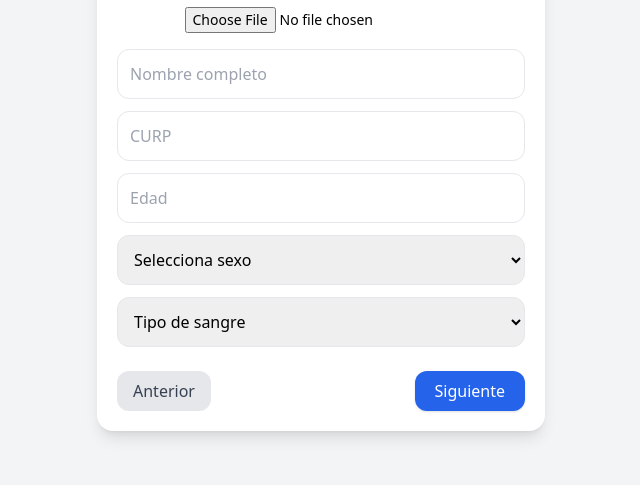
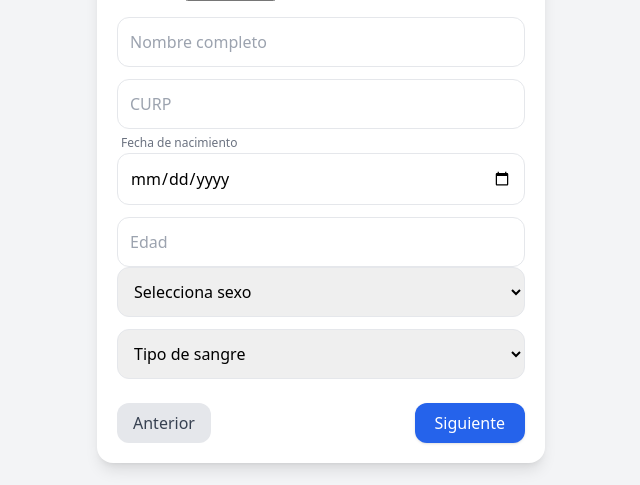
Before and after one commit to annetjmtze/cuidavida1, a Django app: page /formulario/ in a window 1280 px wide. Shown: the part 315-800 px from the top of the page, without its empty margins (319-959 px from the left). Run offline with Django 5.2, Linux system fonts and the light colour scheme; some libraries are stand-ins or nearby versions.

Commit message:
WIZARD CON 3 VALIDACIONES, nombre, curp, edad

```diff
--- a/templates/wizard.html
+++ b/templates/wizard.html
@@ -56,14 +56,25 @@ class="w-24 h-24 rounded-full object-cover border-4 border-blue-500 mb-2">
 
 <input type="file" name="foto" accept="image/*" onchange="previewImage(event)" class="text-sm">
 </div>
+<!--1. PRIMERA VALIDACIÓN SENCILLA, NOMBRE COMPLETO EXTENSIÓN MÁXIMA DE 100, MINIMA DE 2
+AQUÍ ES SENCILLO PORQUE ES DENTRO DEL INPUT, NO NECESITA FUNCIONES-->
+<input name="nombre" class="w-full p-3 border rounded-xl mb-3" placeholder="Nombre completo" maxlength="100" minlength="2">
 
-<input name="nombre" class="w-full p-3 border rounded-xl mb-3" placeholder="Nombre completo">
+<!-- 2. SEGUNDA VALIDACIÓNAQUÍ ESTÁ EL CAMPO EN DONDE SE PIDE LA CURP
+ AQUÍ ASIGNAMOS UN ID, SOLICITAMOS EL DATO, Y CREAMOS UN SPAN PARA MOSTRAR EL MENSAJE DE ERROR EN CASO DE
+ NO INGRESAR ALGO VÁLIDO-->
+<input id="curp_input" name="curp" class="w-full p-3 border rounded-xl uppercase" placeholder="CURP" required>
+<p id="curp_error" class="text-red-500 text-xs mt-1 mb-3 hidden">Ingrese una CURP válida (18 caracteres).</p>
 
-<!-- PRIMERA VALIDACIÓNAQUÍ ESTÁ EL CAMPO EN DONDE SE PIDE LA CURP-->
+<!-- TERCERA VALIDACIÓN, FECHA DE NACIMIENTO COINCIDA CON LA EDAD -->
+ <!--AQUÍ LO QUE VA  HACER ES QQUE VA A INGRESAR LA FECHA DE NACIMIENTO EN UN CAMPO TIPO FECHA
+ VA A CALCULAR LA EDAD Y SI NO COINCIDE, MARCRÁ EL ERROR
+ AQUÍ SOLO PEDIMOS LOS DATOS-->
+<label class="text-xs text-gray-500 ml-1">Fecha de nacimiento</label>
+<input id="fecha_nacimiento" name="fecha_nacimiento" type="date" class="w-full p-3 border rounded-xl mb-3" required>
 
-<input name="curp" class="w-full p-3 border rounded-xl mb-3 uppercase" placeholder="CURP" pattern="^[A-Z]{4}[0-9]{6}[HM][A-Z]{5}[A-Z0-9][0-9]$" title="Ingrese una CURP válida (18 caracteres)" required oninput="this.value = this.value.toUpperCase()">
-
-<input edad="edad" type="number" class="w-full p-3 border rounded-xl mb-3" placeholder="Edad">
+<input id="edad_input" name="edad" type="number" class="w-full p-3 border rounded-xl" placeholder="Edad" required>
+<p id="age_error" class="text-red-500 text-xs mt-1 mb-3 hidden">La edad ingresada no coincide con la fecha de nacimiento.</p>
 
 <select name="sexo" class="w-full p-3 border rounded-xl mb-3">
 <option>Selecciona sexo</option>
@@ -192,6 +203,11 @@ document.getElementById("next").onclick = () => {
     });
     if (!stepValid) return;
 
+    // VALIDACIÓN EXTRA: Verificar que la edad coincida con la fecha de nacimiento
+    if (currentStep === 0 && !validarEdadMatch()) {
+        return;
+    }
+
 if(currentStep < steps.length - 1){
 currentStep++;
 updateUI();
@@ -236,6 +252,26 @@ ninguna.checked = false;
 const emailInput = document.getElementById("email_input");
 const emailError = document.getElementById("email_error");
 
+// VALIDACIÓN DE CURP
+const curpInput = document.getElementById("curp_input");
+const curpError = document.getElementById("curp_error");
+
+function validarCURP(curp) {
+    const regex = /^[A-Z]{4}[0-9]{6}[HM][A-Z]{5}[A-Z0-9][0-9]$/;
+    return regex.test(curp);
+}
+
+curpInput.addEventListener("input", (e) => {
+    e.target.value = e.target.value.toUpperCase();
+    if (validarCURP(e.target.value) || e.target.value === "") {
+        curpError.classList.add("hidden");
+        curpInput.classList.remove("border-red-500");
+    } else {
+        curpError.classList.remove("hidden");
+        curpInput.classList.add("border-red-500");
+    }
+});
+
 //PARA CREAR LA FUNCIÓN
 function validarCorreo(email) {
     // Patrón estándar de correo electrónico
@@ -254,6 +290,45 @@ emailInput.addEventListener("input", (e) => {
     }
 });
 
+// VALIDACIÓN DE EDAD VS FECHA DE NACIMIENTO
+const dobInput = document.getElementById("fecha_nacimiento");
+const ageInput = document.getElementById("edad_input");
+const ageError = document.getElementById("age_error");
+
+function calcularEdad(fecha) {
+    const hoy = new Date();
+    const cumple = new Date(fecha);
+    let edad = hoy.getFullYear() - cumple.getFullYear();
+    const m = hoy.getMonth() - cumple.getMonth();//CALCULA LA EDAD RESTANDO HOY MENOS FECHA DE NACIMIENTP
+    // Si el mes actual es menor al mes de cumple, o es el mismo mes pero el día es menor
+    if (m < 0 || (m === 0 && hoy.getDate() < cumple.getDate())) {
+        edad--;
+    }
+    return edad;
+}
+
+function validarEdadMatch() {
+    if (!dobInput.value || !ageInput.value) return true;//SI ESTÁ VACÍO, NO MARCA NINGÚN ERROR
+
+    const edadCalculada = calcularEdad(dobInput.value);
+    const edadIngresada = parseInt(ageInput.value);
+    const coinciden = edadCalculada === edadIngresada;
+
+    ageError.classList.toggle("hidden", coinciden);// AQUÍ LO QUE HACE ES MOSTRAR U OCULTAR EL MENSAJE DE ERROR
+    ageInput.classList.toggle("border-red-500", !coinciden);
+    return coinciden;
+}
+
+// Cuando cambie la fecha, calcular la edad automáticamente
+dobInput.addEventListener("change", () => {
+    if (dobInput.value) {
+        ageInput.value = calcularEdad(dobInput.value);
+        validarEdadMatch();
+    }
+});
+//AQUÍ SE CREA EL EVENTO O EL ONGOING PARA QUE LO VALIDE EN TIEMPO REAL Y NO SE ESPERE A QUE SE ENVIE
+ageInput.addEventListener("input", validarEdadMatch);
+
 </script>
 
 </body>
```
